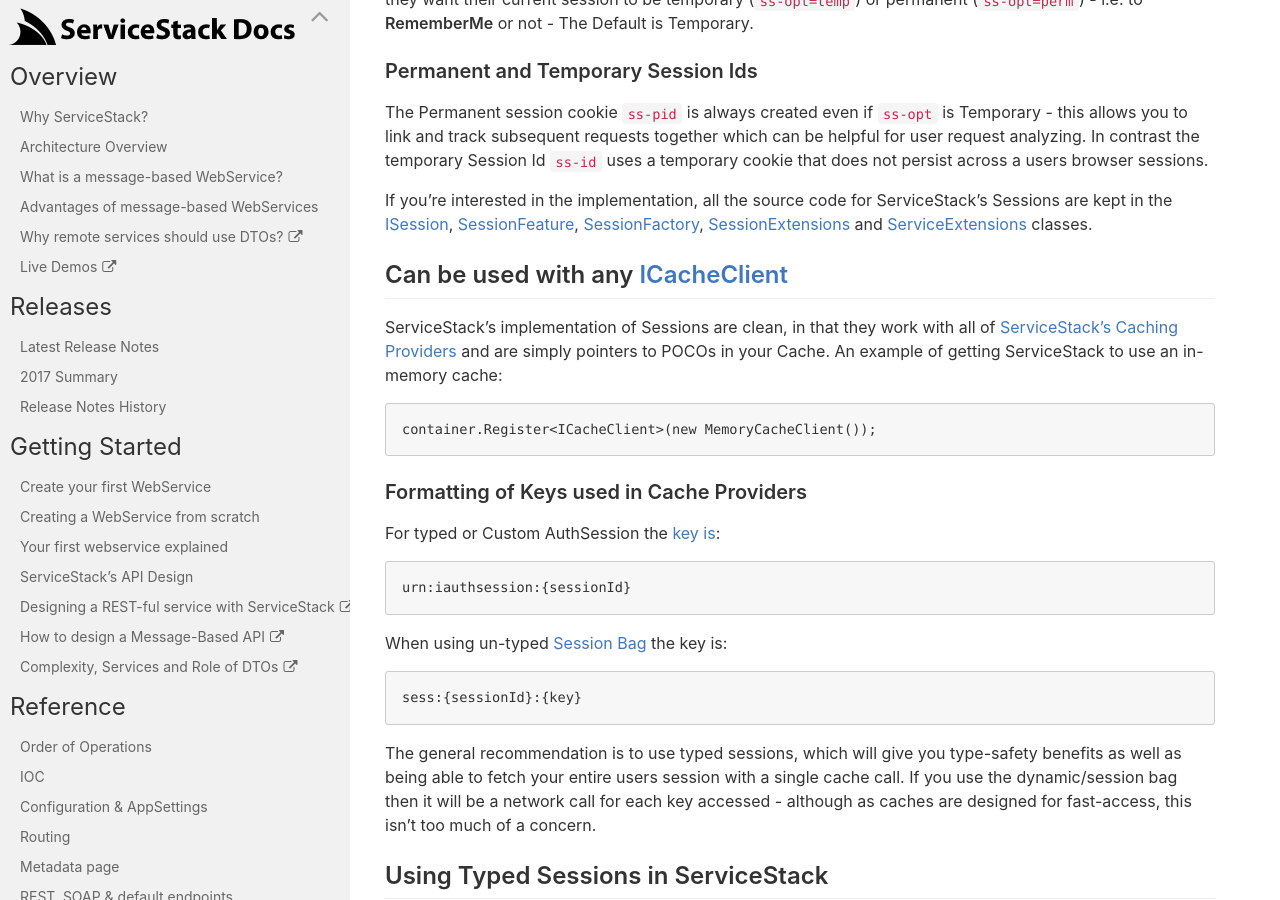
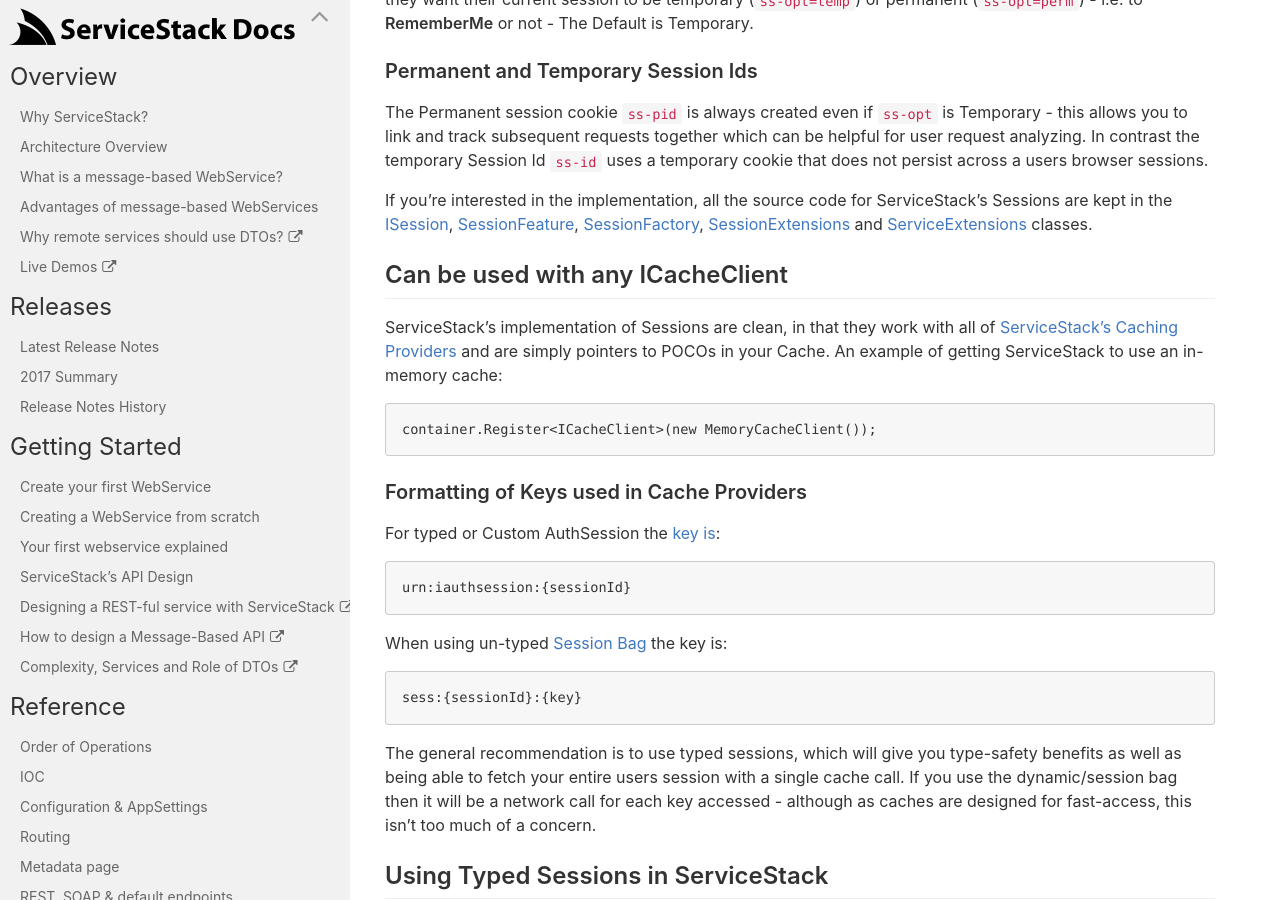
Before and after one commit to timker/docs, a Jekyll site: the page built from docs/_documentation/Sessions.md, in a window 1280 px wide and 900 px high, scrolled down 437 px. Built offline with Jekyll 4.4.1, drawn with Linux system fonts in a browser that asks for light colours; nearby versions of some CDN libraries; some of the changed lines change nothing that is shown.

```diff
--- a/docs/_documentation/Sessions.md
+++ b/docs/_documentation/Sessions.md
@@ -22,7 +22,7 @@
 
 If you're interested in the implementation, all the source code for ServiceStack's Sessions are kept in the [ISession](https://github.com/ServiceStack/ServiceStack/blob/master/src/ServiceStack.Interfaces/Caching/ISession.cs), [SessionFeature](https://github.com/ServiceStack/ServiceStack/blob/master/src/ServiceStack/SessionFeature.cs), [SessionFactory](https://github.com/ServiceStack/ServiceStack/blob/master/src/ServiceStack/SessionFactory.cs), [SessionExtensions](https://github.com/ServiceStack/ServiceStack/blob/master/src/ServiceStack/SessionExtensions.cs) and [ServiceExtensions](https://github.com/ServiceStack/ServiceStack/blob/master/src/ServiceStack/ServiceExtensions.cs) classes.
 
-## Can be used with any [ICacheClient](/caching)
+## Can be used with any ICacheClient
 
 ServiceStack's implementation of Sessions are clean, in that they work with all of [ServiceStack's Caching Providers](/caching) and are simply pointers to POCOs in your Cache. An example of getting ServiceStack to use an in-memory cache:
 
```
